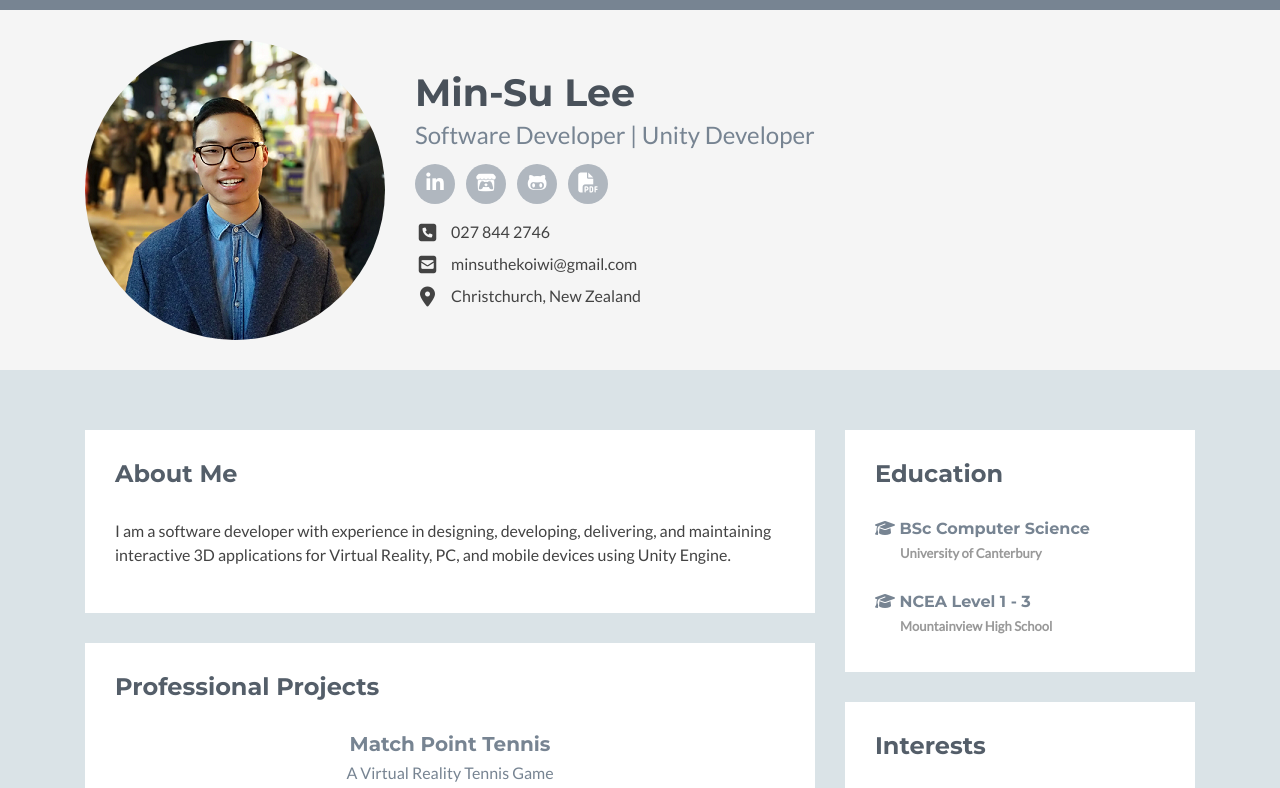
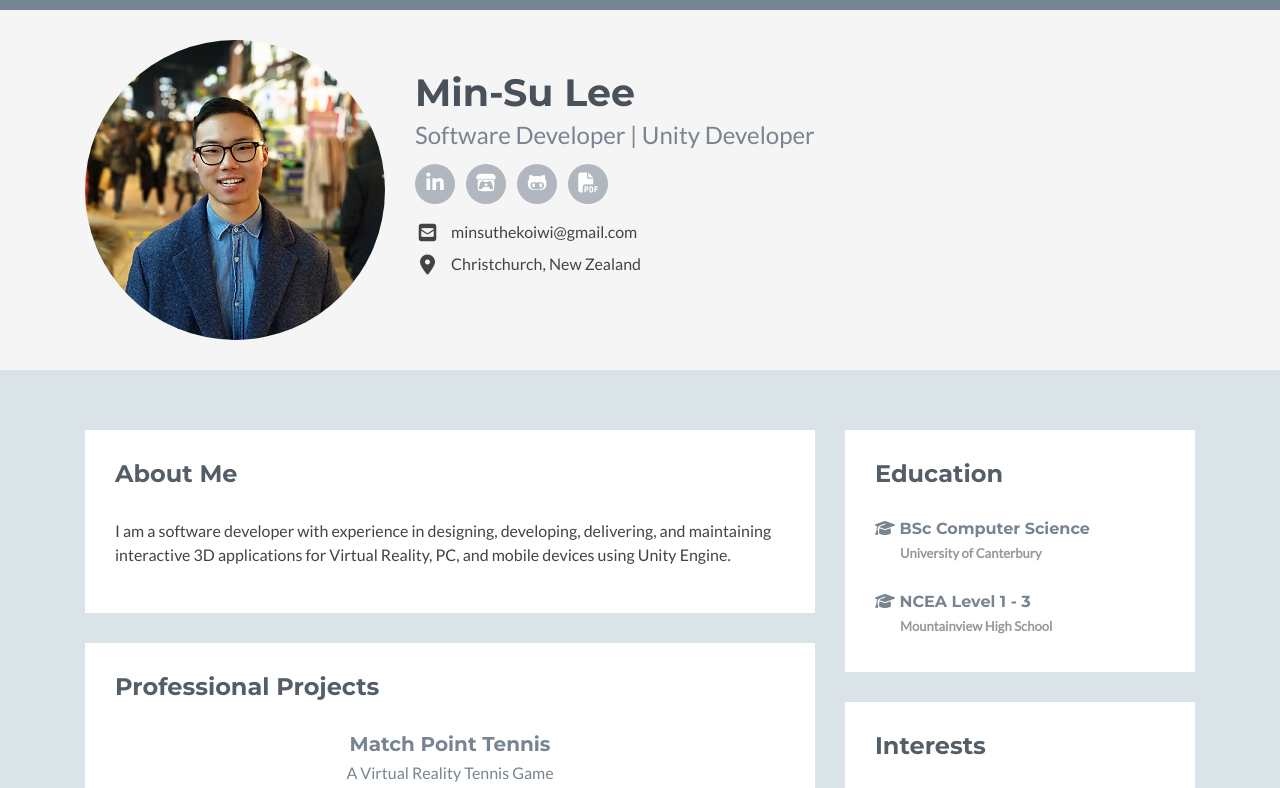
Before and after one commit to minwater2/minwater2.github.io, a plain HTML site: page index.html in a window 1280 px wide. Shown: the top 788 px of the page. Drawn offline with Linux system fonts and the light colour scheme.

Commit message:
format update

```diff
--- a/index.html
+++ b/index.html
@@ -39,7 +39,7 @@
                     <li class="list-inline-item"><a href="assets/files/CV - Minsu Lee.pdf" download><i class="fas fa-file-pdf fa-lg"></i></a></li>
                 </ul>
                 <ul class="list-unstyled mb-0">
-                    <li class="mb-2"><i class="fas fa-phone-square fa-fw fa-lg mr-2 "></i> 027 844 2746 </li>
+                    <!-- <li class="mb-2"><i class="fas fa-phone-square fa-fw fa-lg mr-2 "></i> 027 844 2746 </li> -->
                     <li class="mb-2"><i class="fas fa-envelope-square fa-fw fa-lg mr-2"></i> minsuthekoiwi@gmail.com </li>
                     <li class="mb-0"><i class="fas fa-map-marker-alt fa-fw fa-lg mr-2"></i> Christchurch, New Zealand</li>
                 </ul>
```
